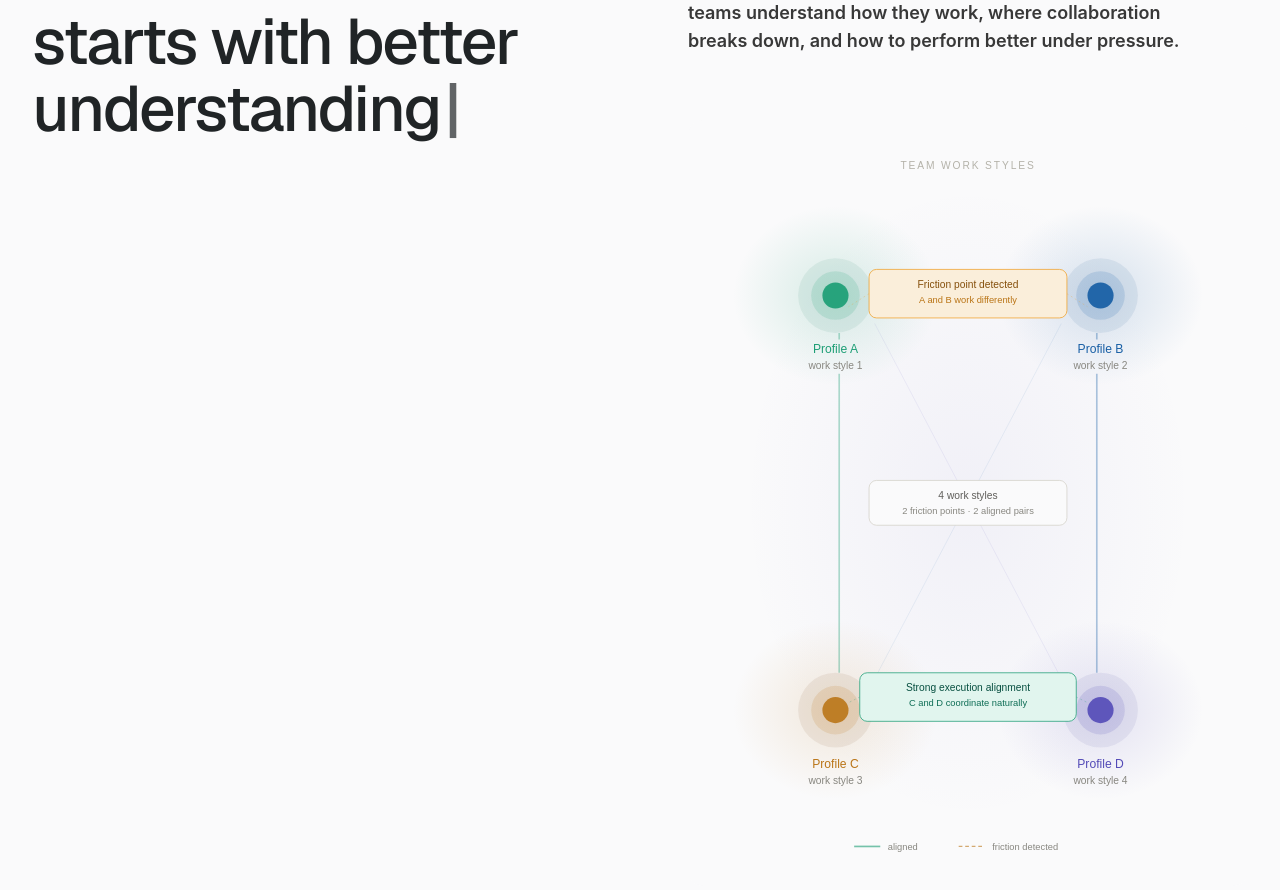
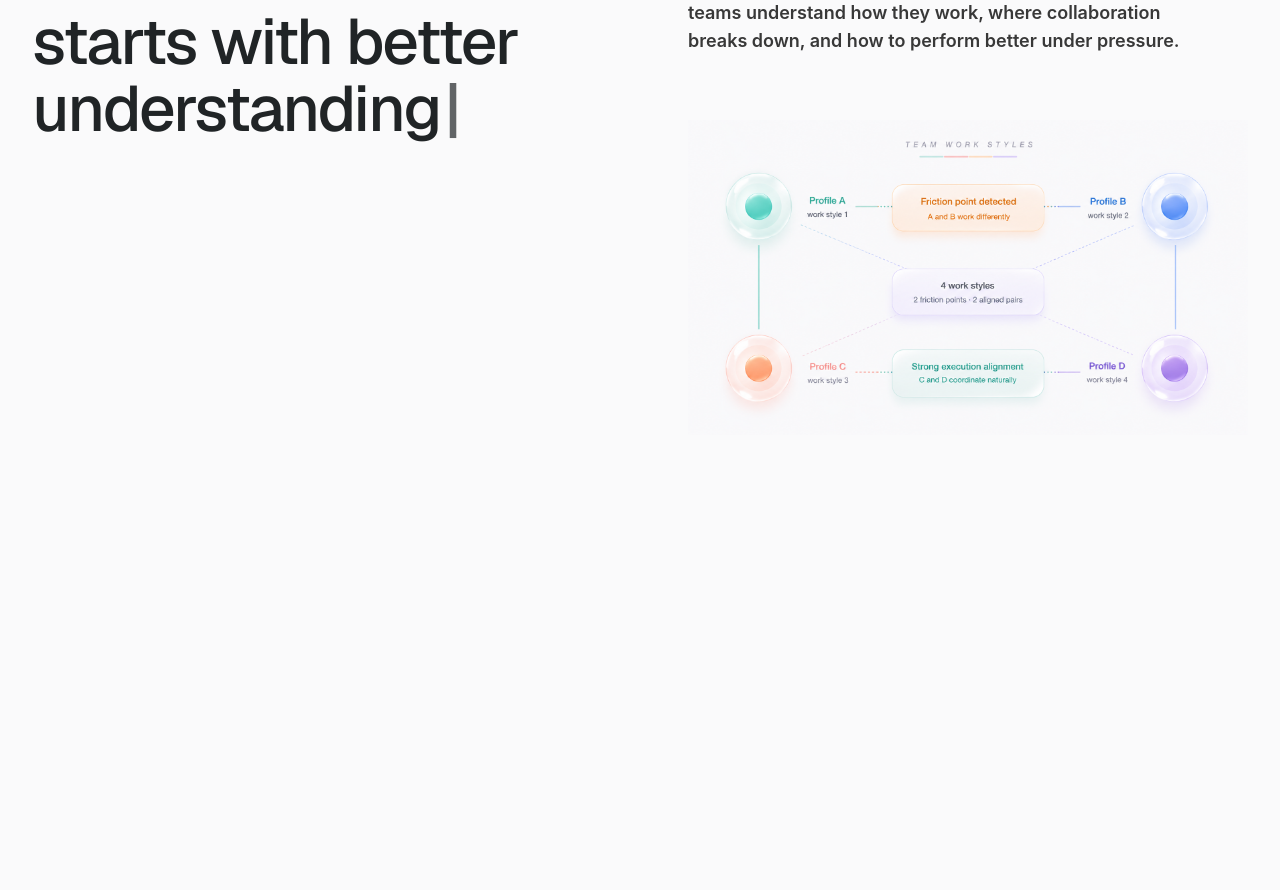
Before and after one commit to martamindacc/v0-Atlas-website-, a Next.js app: page /atlas/teams in a window 1280 px wide. Shown: the part 1003-1893 px from the top of the page. Built offline with nearby package versions, Linux system fonts and the light colour scheme.

Commit message:
feat: update team work styles image to v2
Updated image source for better visualization

```diff
--- a/app/atlas/teams/page.tsx
+++ b/app/atlas/teams/page.tsx
@@ -146,7 +146,7 @@ export default function AtlasTeams() {
 
             <div className="mt-8 md:mt-16">
               <img
-                src="/images/atlas_team_workstyles.svg"
+                src="/images/atlas_team_workstyles_v2.png"
                 alt="Team work styles visualization"
                 className="w-full"
               />
```
Also changed, not shown: public/images/atlas_team_workstyles_v2.png (added).
